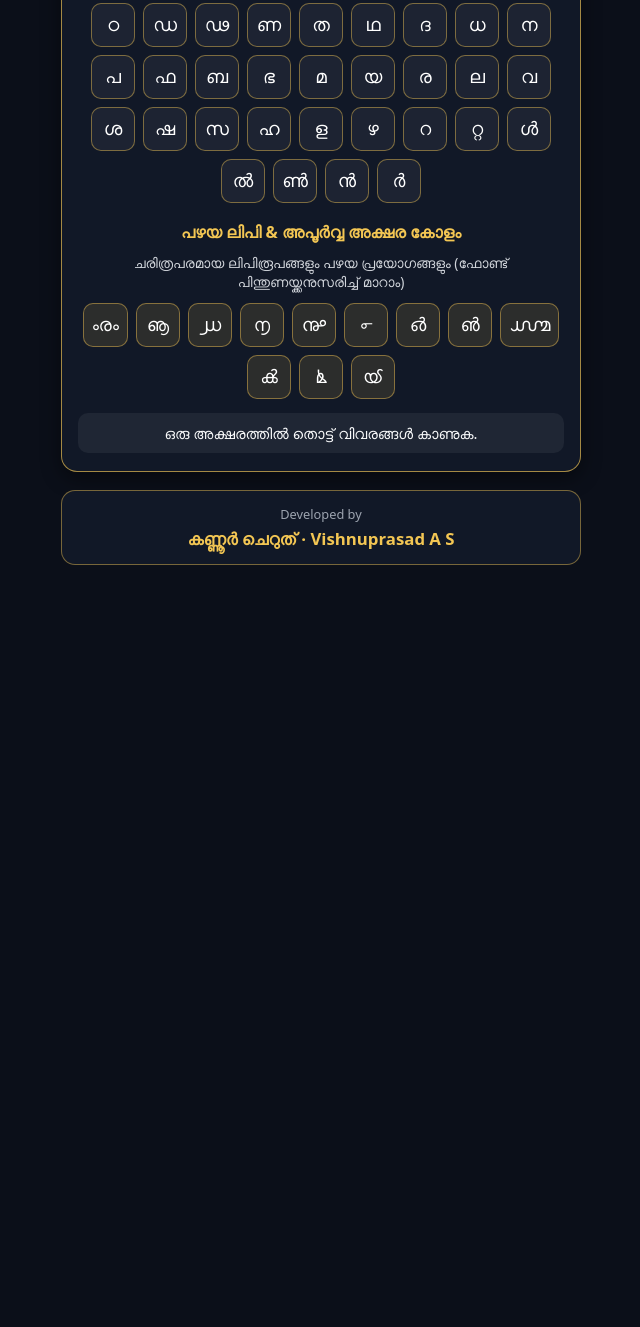
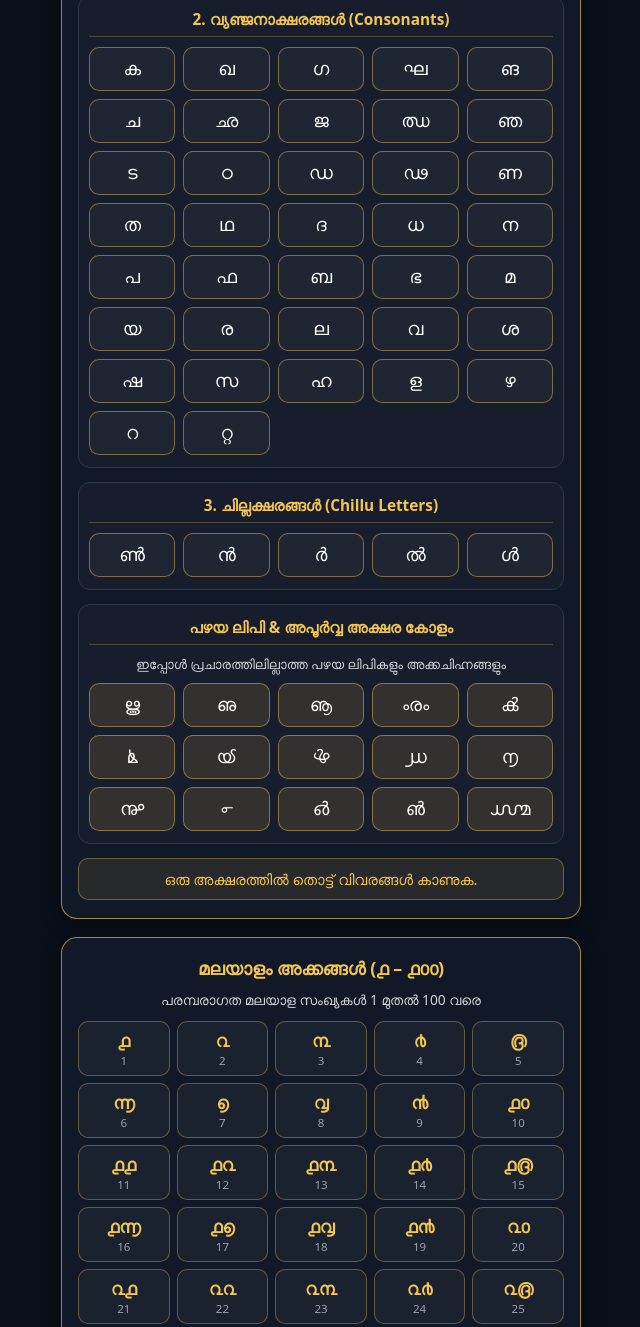
Before and after one commit to gajaratnammedia-prog/Nazhika-Watch, a plain HTML site: page index.html in a window 1280 px wide. Shown: the part 2217-3544 px from the top of the page, without its empty margins (319-959 px from the left). Before the commit the page ends 2814 px from the top, so only its background shows below. Drawn offline with Linux system fonts and the light colour scheme.

Commit message:
Revise Malayalam script and number sections in HTML
Refactor Malayalam script sections and update styles.

```diff
--- a/index.html
+++ b/index.html
@@ -202,7 +202,7 @@
             font-size: 0.8rem;
             color: var(--muted-text);
         }
-        /* Calculator 1 */
+        /* Calculator */
         .grid-3 {
             display: grid;
             grid-template-columns: 1fr 1fr 1fr;
@@ -263,6 +263,75 @@
             font-size: 0.86rem;
             color: #d1d5db;
             margin: -6px 0 12px 0;
+        }
+        /* Malayalam Alphabet & Numbers Grid */
+        .script-group-box {
+            background: rgba(255, 255, 255, 0.025);
+            border: 1px solid var(--border-color);
+            border-radius: 12px;
+            padding: 12px 10px;
+            margin-bottom: 14px;
+        }
+        .script-group-title {
+            color: var(--accent-color);
+            font-size: 0.96rem;
+            font-weight: bold;
+            margin: 0 0 10px 0;
+            text-align: center;
+            border-bottom: 1px solid rgba(243, 198, 83, 0.25);
+            padding-bottom: 6px;
+        }
+        .letter-grid-5 {
+            display: grid;
+            grid-template-columns: repeat(5, 1fr);
+            gap: 8px;
+        }
+        .letter-btn {
+            height: 44px;
+            border-radius: 10px;
+            border: 1px solid rgba(243, 198, 83, 0.45);
+            background: rgba(255, 255, 255, 0.04);
+            color: #fff;
+            font-size: 1.15rem;
+            cursor: pointer;
+            display: flex;
+            align-items: center;
+            justify-content: center;
+            transition: background 0.2s, transform 0.1s;
+        }
+        .letter-btn:active {
+            transform: scale(0.95);
+            background: rgba(243, 198, 83, 0.22);
+        }
+        .letter-btn.archaic {
+            background: rgba(243, 198, 83, 0.12);
+        }
+        .num-grid {
+            display: grid;
+            grid-template-columns: repeat(5, 1fr);
+            gap: 7px;
+        }
+        .num-card {
+            background: rgba(255, 255, 255, 0.04);
+            border: 1px solid rgba(243, 198, 83, 0.35);
+            border-radius: 10px;
+            padding: 7px 4px;
+            text-align: center;
+            cursor: pointer;
+        }
+        .num-card:active {
+            background: rgba(243, 198, 83, 0.2);
+        }
+        .num-ml {
+            font-size: 1.1rem;
+            font-weight: bold;
+            color: var(--accent-color);
+            line-height: 1.25;
+        }
+        .num-en {
+            font-size: 0.72rem;
+            color: var(--muted-text);
+            margin-top: 2px;
         }
         footer.credit-card {
             text-align: center;
@@ -381,24 +450,51 @@
             </div>
         </section>
 
-        <!-- മലയാള കലണ്ടർ കാർഡ് -->
+        <!-- Section 5: മലയാള കലണ്ടർ -->
         <section class="card" id="malayalam-calendar-section">
             <h2 class="section-title">മലയാള കലണ്ടർ</h2>
             <div id="malayalam-date-output" style="font-size: 1.02rem; line-height: 1.7;"></div>
         </section>
 
-        <!-- മലയാള അക്ഷരമാല & പഴയ ലിപി കോളം -->
+        <!-- Section 6: മലയാള അക്ഷരമാല (മൂന്ന് വിഭാഗങ്ങളായി തിരിച്ചത്) -->
         <section class="card" id="malayalam-script-section">
             <h2 class="section-title">മലയാള അക്ഷരമാല</h2>
-            <p class="sub-desc" style="text-align: center; margin-top: -4px;">സ്വരങ്ങൾ, വ്യഞ്ജനങ്ങൾ, ചില്ലക്ഷരങ്ങൾ</p>
-            <div id="modern-malayalam-letters" style="display: flex; flex-wrap: wrap; gap: 8px; justify-content: center; margin-bottom: 18px;"></div>
 
-            <h3 class="section-title" style="font-size: 1.02rem; margin-top: 12px;">പഴയ ലിപി & അപൂർവ്വ അക്ഷര കോളം</h3>
-            <p class="sub-desc" style="text-align: center; margin-top: -4px;">ചരിത്രപരമായ ലിപിരൂപങ്ങളും പഴയ പ്രയോഗങ്ങളും (ഫോണ്ട് പിന്തുണയ്ക്കനുസരിച്ച് മാറാം)</p>
-            <div id="archaic-malayalam-letters" style="display: flex; flex-wrap: wrap; gap: 8px; justify-content: center;"></div>
-            <div id="letter-info-box" style="margin-top: 14px; padding: 10px 12px; border-radius: 10px; background: rgba(255,255,255,0.06); font-size: 0.92rem; min-height: 24px; text-align: center;">
+            <!-- 1. സ്വരാക്ഷരങ്ങൾ -->
+            <div class="script-group-box">
+                <h3 class="script-group-title">1. സ്വരാക്ഷരങ്ങൾ (Vowels)</h3>
+                <div id="vowels-container" class="letter-grid-5"></div>
+            </div>
+
+            <!-- 2. വ്യഞ്ജനാക്ഷരങ്ങൾ -->
+            <div class="script-group-box">
+                <h3 class="script-group-title">2. വ്യഞ്ജനാക്ഷരങ്ങൾ (Consonants)</h3>
+                <div id="consonants-container" class="letter-grid-5"></div>
+            </div>
+
+            <!-- 3. ചില്ലക്ഷരങ്ങൾ -->
+            <div class="script-group-box">
+                <h3 class="script-group-title">3. ചില്ലക്ഷരങ്ങൾ (Chillu Letters)</h3>
+                <div id="chillu-container" class="letter-grid-5"></div>
+            </div>
+
+            <!-- പഴയ ലിപി & അപൂർവ്വ അക്ഷര കോളം -->
+            <div class="script-group-box" style="margin-bottom: 0;">
+                <h3 class="script-group-title">പഴയ ലിപി & അപൂർവ്വ അക്ഷര കോളം</h3>
+                <p class="sub-desc" style="text-align: center; margin: 0 0 10px 0; font-size: 0.82rem;">ഇപ്പോൾ പ്രചാരത്തിലില്ലാത്ത പഴയ ലിപികളും അക്കചിഹ്നങ്ങളും</p>
+                <div id="archaic-malayalam-letters" class="letter-grid-5"></div>
+            </div>
+
+            <div id="letter-info-box" style="margin-top: 14px; padding: 10px 12px; border-radius: 10px; background: rgba(243, 198, 83, 0.1); border: 1px solid rgba(243, 198, 83, 0.35); color: var(--accent-color); font-size: 0.92rem; min-height: 24px; text-align: center;">
                 ഒരു അക്ഷരത്തിൽ തൊട്ട് വിവരങ്ങൾ കാണുക.
             </div>
+        </section>
+
+        <!-- Section 7: മലയാളം അക്കങ്ങൾ (1 മുതൽ 100 വരെ) -->
+        <section class="card" id="malayalam-numbers-section">
+            <h2 class="section-title">മലയാളം അക്കങ്ങൾ (൧ – ൧൦൦)</h2>
+            <p class="sub-desc" style="text-align: center; margin-top: -4px;">പരമ്പരാഗത മലയാള സംഖ്യകൾ 1 മുതൽ 100 വരെ</p>
+            <div id="malayalam-numbers-grid" class="num-grid"></div>
         </section>
 
         <!-- Footer Credit -->
@@ -641,7 +737,7 @@
             document.getElementById('dateBanner').innerText = `${mlDate} · ${enDate}`;
         }
 
-        // 1. അടിസ്ഥാന മലയാള കലണ്ടർ വിവരങ്ങൾ
+        // മലയാള കലണ്ടർ വിവരങ്ങൾ
         (function renderMalayalamCalendar() {
             const out = document.getElementById("malayalam-date-output");
             if (!out) return;
@@ -660,64 +756,100 @@
             out.innerHTML = `
                 <div><strong>ഇന്നത്തെ ദിവസം:</strong> ${weekdays[now.getDay()]} (${now.toLocaleDateString("ml-IN")})</div>
                 <div><strong>കൊല്ലവർഷം (ഏകദേശം):</strong> ${toMlNum(kollavarshamApprox)} (${kollavarshamApprox}) • <strong>മാസം:</strong> ${approxMonthName}</div>
-                <div style="font-size: 0.82rem; color: var(--muted-text); margin-top: 6px;">
-                    * സൂര്യസംക്രമം അടിസ്ഥാനമാക്കിയ കൃത്യമായ മലയാള തീയതിയും തിഥി/നക്ഷത്ര വിവരങ്ങളും ആവശ്യാനുസരണം ചേർക്കാം.
-                </div>
             `;
         })();
 
-        // 2. മലയാള അക്ഷരമാലയും പഴയ ലിപി/അപൂർവ്വ ചിഹ്നങ്ങളും
+        // മലയാള അക്ഷരമാല (സ്വരങ്ങൾ, വ്യഞ്ജനങ്ങൾ, ചില്ലക്ഷരങ്ങൾ, പഴയ അക്ഷരങ്ങൾ)
         (function renderMalayalamScripts() {
-            const modernContainer = document.getElementById("modern-malayalam-letters");
-            const archaicContainer = document.getElementById("archaic-malayalam-letters");
+            const vowelsBox = document.getElementById("vowels-container");
+            const consonantsBox = document.getElementById("consonants-container");
+            const chilluBox = document.getElementById("chillu-container");
+            const archaicBox = document.getElementById("archaic-malayalam-letters");
             const infoBox = document.getElementById("letter-info-box");
-            if (!modernContainer || !archaicContainer || !infoBox) return;
 
-            const modernLetters = [
-                "അ","ആ","ഇ","ഈ","ഉ","ഊ","ഋ","ൠ","എ","ഏ","ഐ","ഒ","ഓ","ഔ","അം","അഃ",
-                "ക","ഖ","ഗ","ഘ","ങ","ച","ഛ","ജ","ഝ","ഞ","ട","ഠ","ഡ","ഢ","ണ",
-                "ത","ഥ","ദ","ധ","ന","പ","ഫ","ബ","ഭ","മ","യ","ര","ല","വ","ശ","ഷ","സ","ഹ","ള","ഴ","റ","റ്റ",
-                "ൾ","ൽ","ൺ","ൻ","ർ"
+            // 1. ആധുനിക സ്വരാക്ഷരങ്ങൾ (ൠ ഒഴിവാക്കി ക്രമത്തിൽ)
+            const vowels = [
+                "അ", "ആ", "ഇ", "ഈ", "ഉ",
+                "ഊ", "ഋ", "എ", "ഏ", "ഐ",
+                "ഒ", "ഓ", "ഔ", "അം", "അഃ"
             ];
 
+            // 2. വ്യഞ്ജനാക്ഷരങ്ങൾ (ക മുതൽ റ്റ വരെ കൃത്യമായ അക്ഷരമാലാ ക്രമത്തിൽ)
+            const consonants = [
+                "ക", "ഖ", "ഗ", "ഘ", "ങ",
+                "ച", "ഛ", "ജ", "ഝ", "ഞ",
+                "ട", "ഠ", "ഡ", "ഢ", "ണ",
+                "ത", "ഥ", "ദ", "ധ", "ന",
+                "പ", "ഫ", "ബ", "ഭ", "മ",
+                "യ", "ര", "ല", "വ", "ശ",
+                "ഷ", "സ", "ഹ", "ള", "ഴ",
+                "റ", "റ്റ"
+            ];
+
+            // 3. ചില്ലക്ഷരങ്ങൾ
+            const chillus = ["ൺ", "ൻ", "ർ", "ൽ", "ൾ"];
+
+            // 4. ഇപ്പോൾ പ്രചാരത്തിലില്ലാത്ത പഴയ അക്ഷരങ്ങളും ചിഹ്നങ്ങളും (ൠ ഉൾപ്പെടെ)
             const archaicItems = [
-                { glyph: "ൟ", note: "പഴയ ദീർഘ ഇ-കാരം (Archaic long ii)" },
-                { glyph: "ൡ", note: "പഴയ ദീർഘ ൠ-കാരം (Archaic long vocalic ll)" },
-                { glyph: "൰", note: "പഴയ മലയാള അക്കം: 10 (Archaic number 10)" },
-                { glyph: "൱", note: "പഴയ മലയാള അക്കം: 100 (Archaic number 100)" },
-                { glyph: "൲", note: "പഴയ മലയാള അക്കം: 1000 (Archaic number 1000)" },
-                { glyph: "൳", note: "പഴയ ഭിന്നസംഖ്യാ ചിഹ്നം: 1/4 (Archaic fraction 1/4)" },
-                { glyph: "൴", note: "പഴയ ഭിന്നസംഖ്യാ ചിഹ്നം: 1/2 (Archaic fraction 1/2)" },
-                { glyph: "൵", note: "പഴയ ഭിന്നസംഖ്യാ ചിഹ്നം: 3/4 (Archaic fraction 3/4)" },
-                { glyph: "൸", note: "പഴയ മലയാള ഭിന്നസംഖ്യാ ചിഹ്നം (Archaic fraction mark)" },
-                { glyph: "ൿ", note: "പഴയ ചില്ലക്ഷര രൂപം (Archaic chillu k)" },
-                { glyph: "ൔ", note: "പഴയ ചില്ലക്ഷര രൂപം (Archaic chillu m)" },
-                { glyph: "ൕ", note: "പഴയ ചില്ലക്ഷര രൂപം (Archaic chillu y)" }
+                { glyph: "ൠ", note: "ൠ — പഴയ സ്വരാക്ഷരം (ദീർഘ ഋ - ഇപ്പോൾ പ്രചാരത്തിലില്ല)" },
+                { glyph: "ഌ", note: "ഌ — പഴയ സ്വരാക്ഷരം (ഹ്രസ്വ ഌ - ഇപ്പോൾ പ്രചാരത്തിലില്ല)" },
+                { glyph: "ൡ", note: "ൡ — പഴയ സ്വരാക്ഷരം (ദീർഘ ൡ - ഇപ്പോൾ പ്രചാരത്തിലില്ല)" },
+                { glyph: "ൟ", note: "ൟ — പഴയ ദീർഘ ഇ-കാരം (ഈ എന്നതിന് പകരം പണ്ട് ഉപയോഗിച്ചിരുന്നത്)" },
+                { glyph: "ൿ", note: "ൿ — പഴയ ചില്ലക്ഷരം (ചില്ല് 'ക്')" },
+                { glyph: "ൔ", note: "ൔ — പഴയ ചില്ലക്ഷരം (ചില്ല് 'മ്')" },
+                { glyph: "ൕ", note: "ൕ — പഴയ ചില്ലക്ഷരം (ചില്ല് 'യ്')" },
+                { glyph: "ൖ", note: "ൖ — പഴയ ചില്ലക്ഷരം (ചില്ല് 'ഴ്')" },
+                { glyph: "൰", note: "൰ — പഴയ മലയാള സംഖ്യാ ചിഹ്നം: 10" },
+                { glyph: "൱", note: "൱ — പഴയ മലയാള സംഖ്യാ ചിഹ്നം: 100" },
+                { glyph: "൲", note: "൲ — പഴയ മലയാള സംഖ്യാ ചിഹ്നം: 1000" },
+                { glyph: "൳", note: "൳ — പഴയ ഭിന്നസംഖ്യാ ചിഹ്നം: 1/4 (കാൽ)" },
+                { glyph: "൴", note: "൴ — പഴയ ഭിന്നസംഖ്യാ ചിഹ്നം: 1/2 (അര)" },
+                { glyph: "൵", note: "൵ — പഴയ ഭിന്നസംഖ്യാ ചിഹ്നം: 3/4 (മുക്കാൽ)" },
+                { glyph: "൸", note: "൸ — പഴയ ഭിന്നസംഖ്യാ ചിഹ്നം: 3/16 (മൂന്ന് വീശം)" }
             ];
 
             function makeButton(label, description, isArchaic) {
                 const btn = document.createElement("button");
                 btn.type = "button";
+                btn.className = isArchaic ? "letter-btn archaic" : "letter-btn";
                 btn.textContent = label;
-                btn.style.cssText = `
-                    min-width: 44px; height: 44px; padding: 0 8px;
-                    border-radius: 10px; border: 1px solid rgba(243,198,83,0.45);
-                    background: ${isArchaic ? "rgba(243,198,83,0.12)" : "rgba(255,255,255,0.05)"};
-                    color: #fff; font-size: 1.15rem; cursor: pointer;
-                `;
                 btn.addEventListener("click", () => {
-                    infoBox.textContent = `${label} — ${description}`;
+                    infoBox.textContent = description;
                 });
                 return btn;
             }
 
-            modernLetters.forEach((ch) => {
-                modernContainer.appendChild(makeButton(ch, "ആധുനിക മലയാള അക്ഷരമാലയിലെ അക്ഷരം", false));
+            vowels.forEach((ch) => {
+                vowelsBox.appendChild(makeButton(ch, `${ch} — സ്വരാക്ഷരം`, false));
+            });
+
+            consonants.forEach((ch) => {
+                consonantsBox.appendChild(makeButton(ch, `${ch} — വ്യഞ്ജനാക്ഷരം`, false));
+            });
+
+            chillus.forEach((ch) => {
+                chilluBox.appendChild(makeButton(ch, `${ch} — ചില്ലക്ഷരം`, false));
             });
 
             archaicItems.forEach((item) => {
-                archaicContainer.appendChild(makeButton(item.glyph, item.note, true));
+                archaicBox.appendChild(makeButton(item.glyph, item.note, true));
             });
+        })();
+
+        // മലയാളം അക്കങ്ങൾ 1 മുതൽ 100 വരെ
+        (function renderMalayalamNumbers() {
+            const grid = document.getElementById("malayalam-numbers-grid");
+            if (!grid) return;
+
+            for (let i = 1; i <= 100; i++) {
+                const card = document.createElement("div");
+                card.className = "num-card";
+                card.innerHTML = `
+                    <div class="num-ml">${toMlNum(i)}</div>
+                    <div class="num-en">${i}</div>
+                `;
+                grid.appendChild(card);
+            }
         })();
 
         calcModernToNazhika();
```
